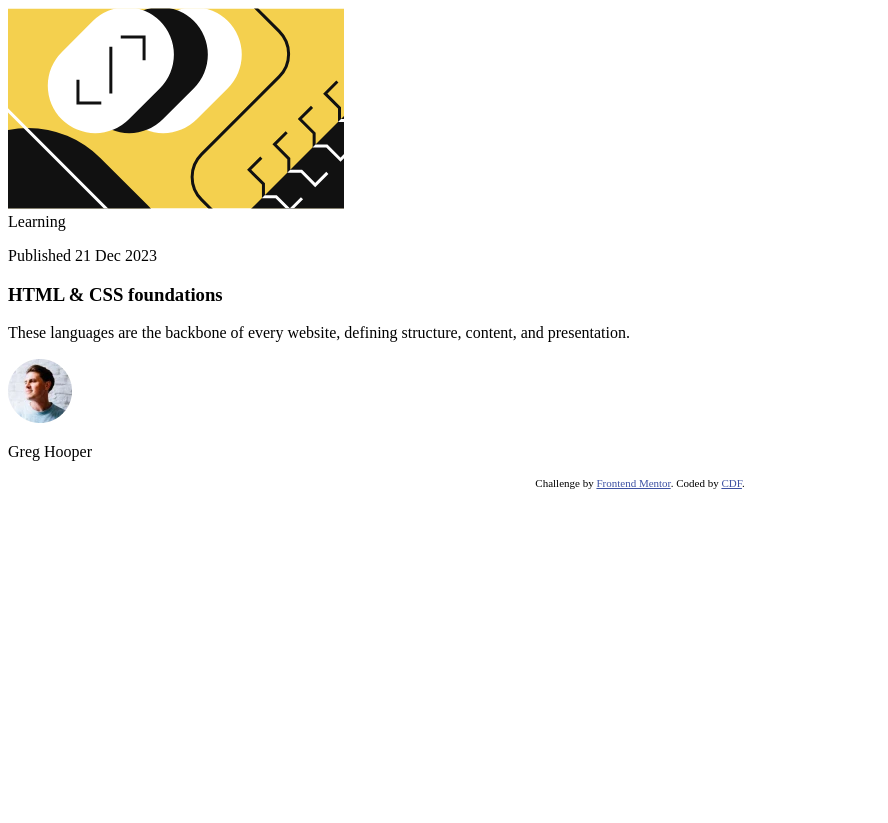
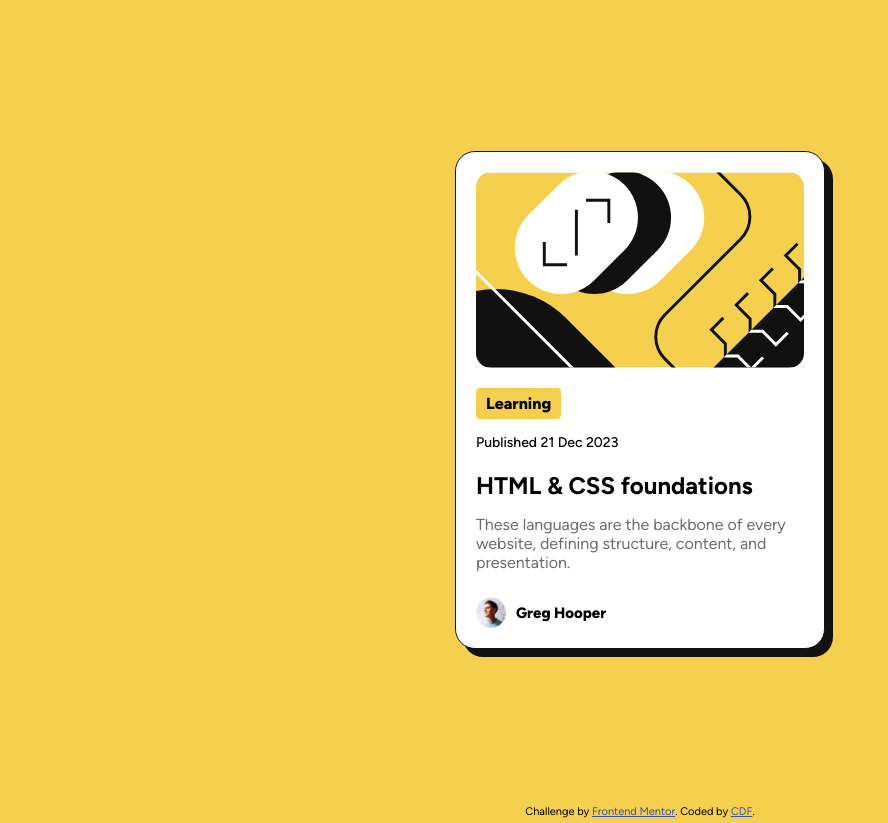
Before and after one commit to CDF-user/blog-preview-card-main, a plain HTML site: page index.html in a window 1280 px wide. Shown: the whole page, without its empty margins (0-888 px from the left). Before the commit the page ends 800 px from the top, so only its background shows below. Drawn offline with Linux system fonts and the light colour scheme.

Commit message:
Finished style.css file

```diff
--- a/index.html
+++ b/index.html
@@ -16,14 +16,19 @@
 <main>
   <section class="header">
     <article class="card-container">
+      <div class="img-container">
         <img src="assets/images/illustration-article.svg" type="image/svg" alt="blog card's illustration">
-      <div class="card-categorie">Learning</div>
+      </div>
+      <div class="categorie-container">
+        <p>Learning</p>
+      </div>
       <p class="publication-date">Published 21 Dec 2023</p>
       <div class="card-content">
         <h1>HTML & CSS foundations</h1>
         <p>These languages are the backbone of every website, defining structure, content, and presentation.</p>
       </div>
-      <img src="assets/images/image-avatar.webp" type="image-avatar/webp" alt="Avatar's blog creator">
+      <div class="blog-creator">
+        <img src="assets/images/image-avatar.webp" type="image/webp" alt="Avatar's blog creator">
         <p>Greg Hooper</p>
       </div>
     </article>
--- a/style.css
+++ b/style.css
@@ -1,3 +1,127 @@
+@font-face {
+    font-family: "Figtree";
+    src: url(assets/fonts/Figtree-Italic-VariableFont_wght.ttf) format(truetype);
+    font-weight: 300 900;
+    font-style: italic;
+}
 
-.attribution { font-size: 0.6875rem; text-align: center; }
-.attribution a { color: hsl(228, 45%, 44%); }
+@font-face {
+    font-family: "Figtree";
+    src: url(assets/fonts/Figtree-VariableFont_wght.ttf) format(truetype);
+    font-weight: 300 900;
+    font-style: normal;
+}
+
+
+*{
+    margin: 0;
+    padding: 0;
+    box-sizing: border-box;
+}
+
+body{
+    min-height: 100vh;
+    display: flex;
+    flex-direction: column;
+    justify-content: space-between;
+    align-items: center;
+    background-color: #f4d04e;
+    font-family: "Figtree";
+}
+
+.header{
+    display: flex;
+    flex-direction: column;
+    justify-content: center;
+    min-height: 100vh;
+}
+
+.card-container{
+    display: flex;
+    flex-direction: column;
+    background-color: white;
+    width: 370px;
+    height: auto;
+    border-radius: 20px;
+    padding: 20px;
+    border: 1px solid #121212;
+    box-shadow: 8px 8px 0px #121212;
+}
+
+.img-container{
+    display: flex;
+    justify-content: center;
+}
+
+.card-container img{
+    width: 100%;
+    border-radius: 15px;
+}
+
+.categorie-container{
+    display: flex;
+    padding-top: 20px;
+    padding-bottom: 15px;
+}
+
+.categorie-container p{
+    background-color: #f4d04e;
+    width: auto;
+    padding: 6px 10px;
+    border-radius: 4px;
+    font-weight: 800;
+}
+
+.publication-date{
+    font-weight: 500;
+    font-size: 14px;
+}
+
+.card-content{
+    display: flex;
+    flex-direction: column;
+    gap: 15px;
+}
+
+.card-content h1{
+    font-size: 24px;
+    color: black;
+    margin: 0px;
+    margin-top: 20px;
+    width: fit-content;
+    cursor: pointer;
+    transition: 0.2s;
+}
+
+h1:hover{
+    color: #f4d04e;
+}
+
+.card-content p{
+    font-size: 16px;
+    color: #6b6b6b;
+}
+
+.blog-creator{
+    display: flex;
+    align-items: center;
+    height: auto;
+    gap: 10px;
+    margin-top: 25px;
+    font-size: 15px;
+    font-weight: 800;
+}
+
+.blog-creator img{
+    width: 30px;
+}
+
+.attribution{
+    padding: 5px 0px;
+    font-size: 0.6875rem;
+    text-align: center;
+}
+
+.attribution a{
+    color: hsl(228, 45%, 44%);
+}
```
Lines whose indentation alone changed are shown as unchanged.
